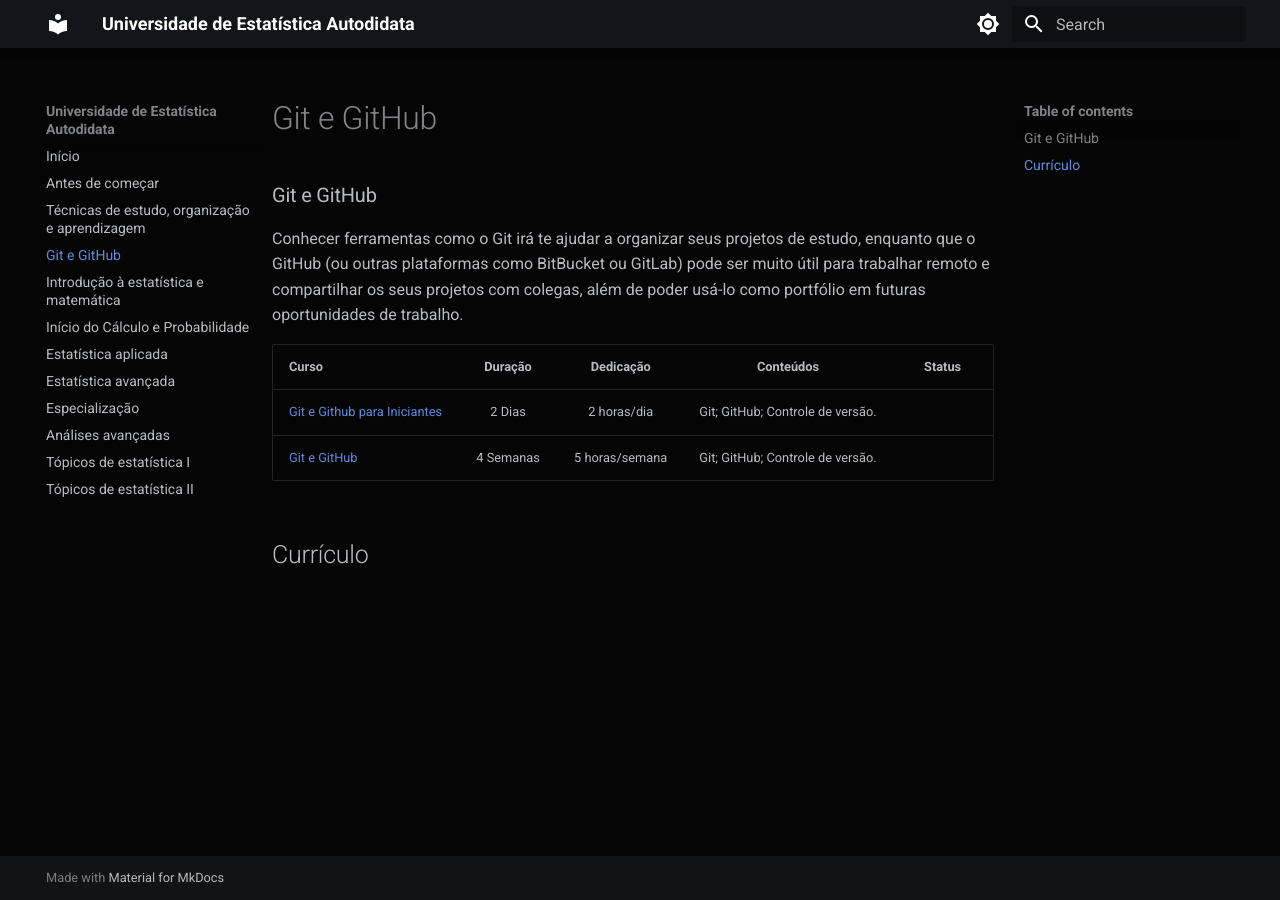
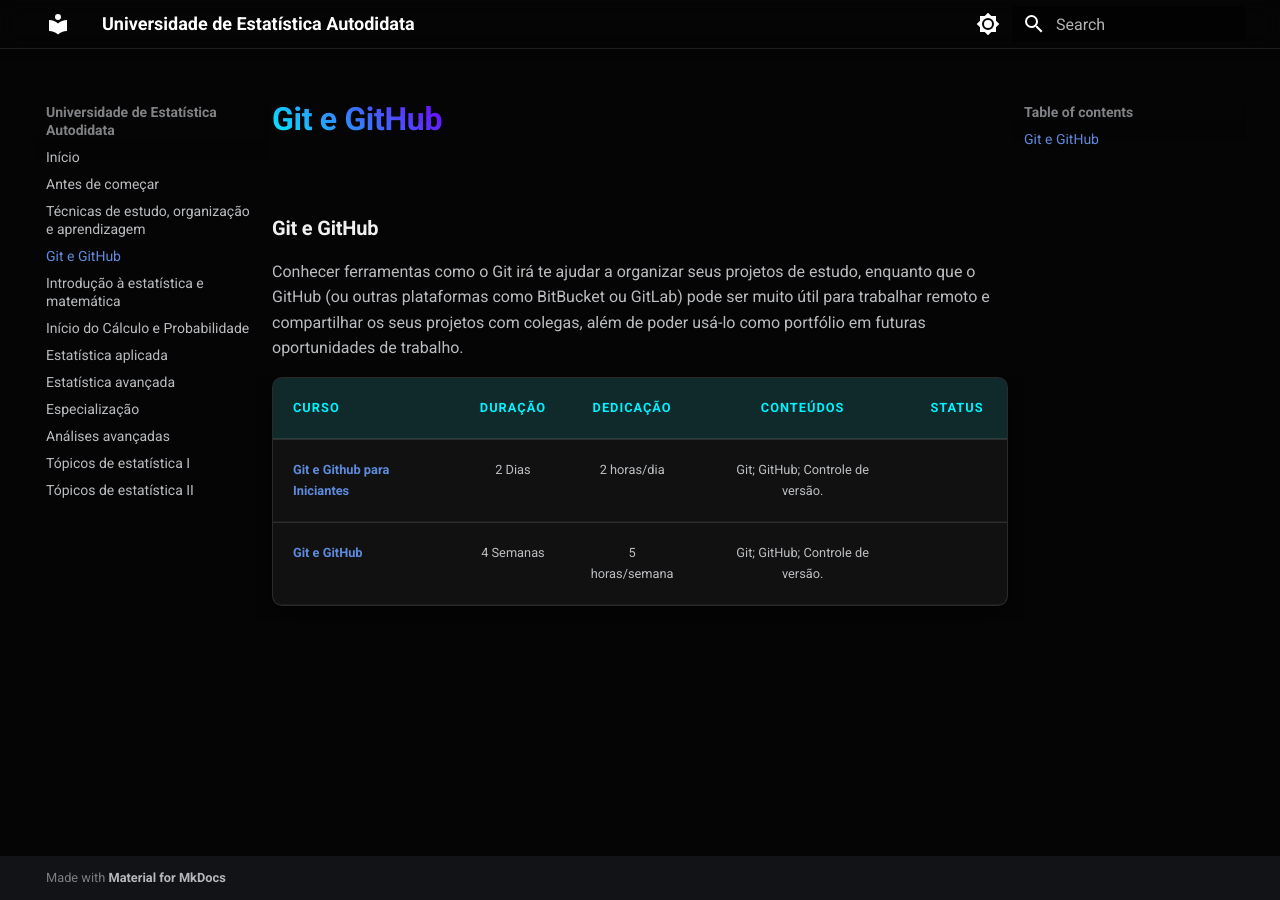
Before and after one commit to NandesLima/estatistica, an MkDocs documentation site: the page built from docs/03-git-e-github.md, in a window 1280 px wide. Built offline with MkDocs 1.6.1 and Material for MkDocs 9.7.7, drawn with Linux system fonts in a browser that asks for light colours.

Commit message:
✨ style: aplicando estilo cyber/neon em TODAS as páginas (tabelas e textos)

```diff
--- a/docs/03-git-e-github.md
+++ b/docs/03-git-e-github.md
@@ -6,5 +6,3 @@ Curso | Duração | Dedicação | Conteúdos | Status
 :-- | :--: | :--: | :--: | :--:
 [Git e Github para Iniciantes](https://www.youtube.com/playlist?list=PLlAbYrWSYTiPA2iEiQ2PF_A9j__C4hi0A) | 2 Dias | 2 horas/dia | Git; GitHub; Controle de versão. |
 [Git e GitHub](https://www.cursoemvideo.com/curso/curso-de-git-e-github/) | 4 Semanas | 5 horas/semana | Git; GitHub; Controle de versão. |
-
-## Currículo
--- /dev/null
+++ b/docs/stylesheets/global-modern.css
@@ -0,0 +1,88 @@
+/* ... appended at the end ... */
+
+/* Modernizing ALL documentation pages */
+
+/* Cool glowing headers */
+.md-typeset h1, .md-typeset h2, .md-typeset h3 {
+  color: var(--text-color);
+  font-weight: 800;
+}
+
+.md-typeset h1 {
+  background: linear-gradient(45deg, var(--accent-primary), var(--accent-secondary));
+  -webkit-background-clip: text;
+  background-clip: text;
+  -webkit-text-fill-color: transparent;
+  display: inline-block;
+  margin-bottom: 2rem;
+}
+
+/* Glassmorphism tables */
+.md-typeset table:not([class]) {
+  background: var(--glass-bg);
+  border: 1px solid var(--glass-border);
+  border-radius: 10px;
+  overflow: hidden;
+  box-shadow: 0 10px 30px rgba(0,0,0,0.5);
+  display: table;
+  width: 100%;
+}
+
+.md-typeset table:not([class]) th {
+  background: rgba(0, 242, 255, 0.1);
+  color: var(--accent-primary);
+  font-weight: bold;
+  text-transform: uppercase;
+  letter-spacing: 1px;
+  padding: 1rem;
+  border-bottom: 1px solid var(--glass-border);
+}
+
+.md-typeset table:not([class]) td {
+  padding: 1rem;
+  border-bottom: 1px solid rgba(255,255,255,0.05);
+  transition: var(--transition);
+}
+
+.md-typeset table:not([class]) tr:hover td {
+  background: rgba(255,255,255,0.02);
+}
+
+/* Nice buttons for all standard links inside content */
+.md-typeset a:not(.md-content__button) {
+  position: relative;
+  text-decoration: none;
+  font-weight: 600;
+  transition: var(--transition);
+}
+.md-typeset a:not(.md-content__button):hover {
+  text-shadow: 0 0 10px rgba(0, 242, 255, 0.5);
+}
+
+/* Global scrollbar styling */
+::-webkit-scrollbar {
+  width: 8px;
+}
+::-webkit-scrollbar-track {
+  background: var(--bg-color);
+}
+::-webkit-scrollbar-thumb {
+  background: #333;
+  border-radius: 10px;
+}
+::-webkit-scrollbar-thumb:hover {
+  background: var(--accent-primary);
+}
+
+/* Clean up the page background */
+[data-md-color-scheme="slate"] body {
+  background-color: var(--bg-color);
+}
+[data-md-color-scheme="slate"] .md-header {
+  background: rgba(5, 5, 5, 0.8);
+  backdrop-filter: blur(10px);
+  border-bottom: 1px solid var(--glass-border);
+}
+[data-md-color-scheme="slate"] .md-sidebar {
+  background-color: transparent;
+}
--- a/mkdocs.yml
+++ b/mkdocs.yml
@@ -44,3 +44,4 @@ markdown_extensions:
 
 extra_css:
   - stylesheets/custom.css
+  - stylesheets/global-modern.css
```
